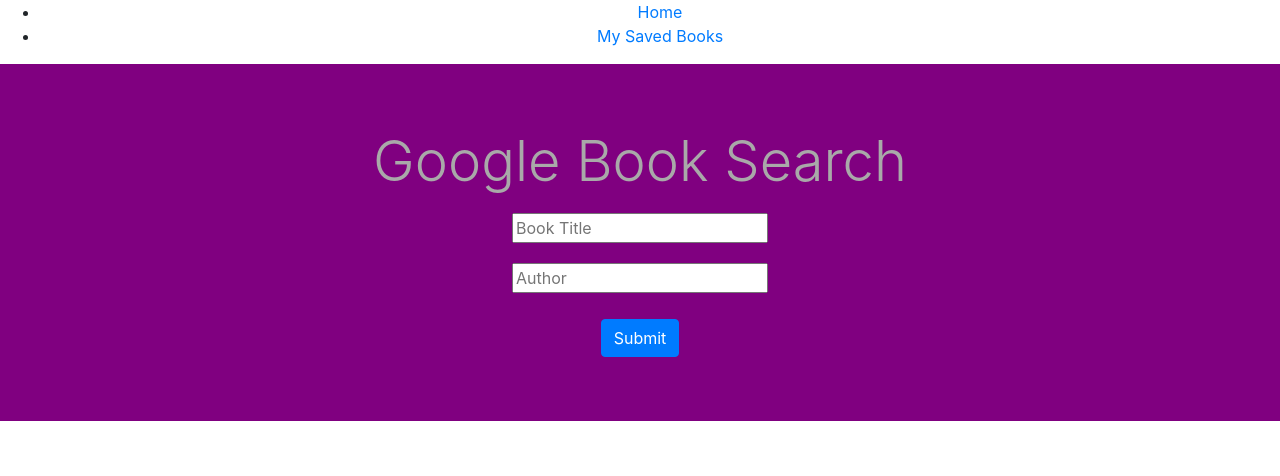
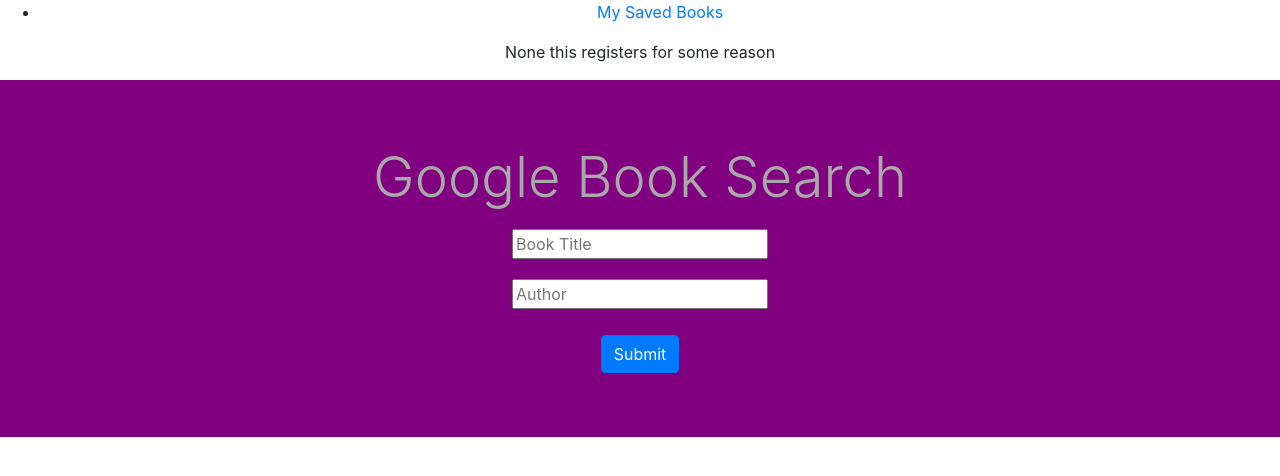
Before and after one commit to eotoalex/book_search, a React (Create React App) app in the folder client/: page /saved_books in a window 1280 px wide. Shown: the top 476 px of the page. Built offline with nearby package versions, Linux system fonts and the light colour scheme; no server answers.

Commit message:
adding some path testing

```diff
--- a/client/src/components/Nav.js
+++ b/client/src/components/Nav.js
@@ -11,12 +11,12 @@
                 <nav>
                 <Router>
                     <ul>
-                    <li><Link to={"/"}>Home</Link></li>
+                    {/* <li><Link to={"/"}>Home</Link></li> */}
                     <li><Link to={"/saved_books"}>My Saved Books</Link></li>
 
                     </ul>
-                    <Route exact path="/" component={Form}></Route>
-                    <Route exact path="/savedbooks" component={SavedBooks}></Route>
+                    {/* <Route exact path="/" component={Form}></Route> */}
+                    <Route exact path="/saved_books" component={SavedBooks}></Route>
                 </Router>
                 </nav>
             </div>
```
